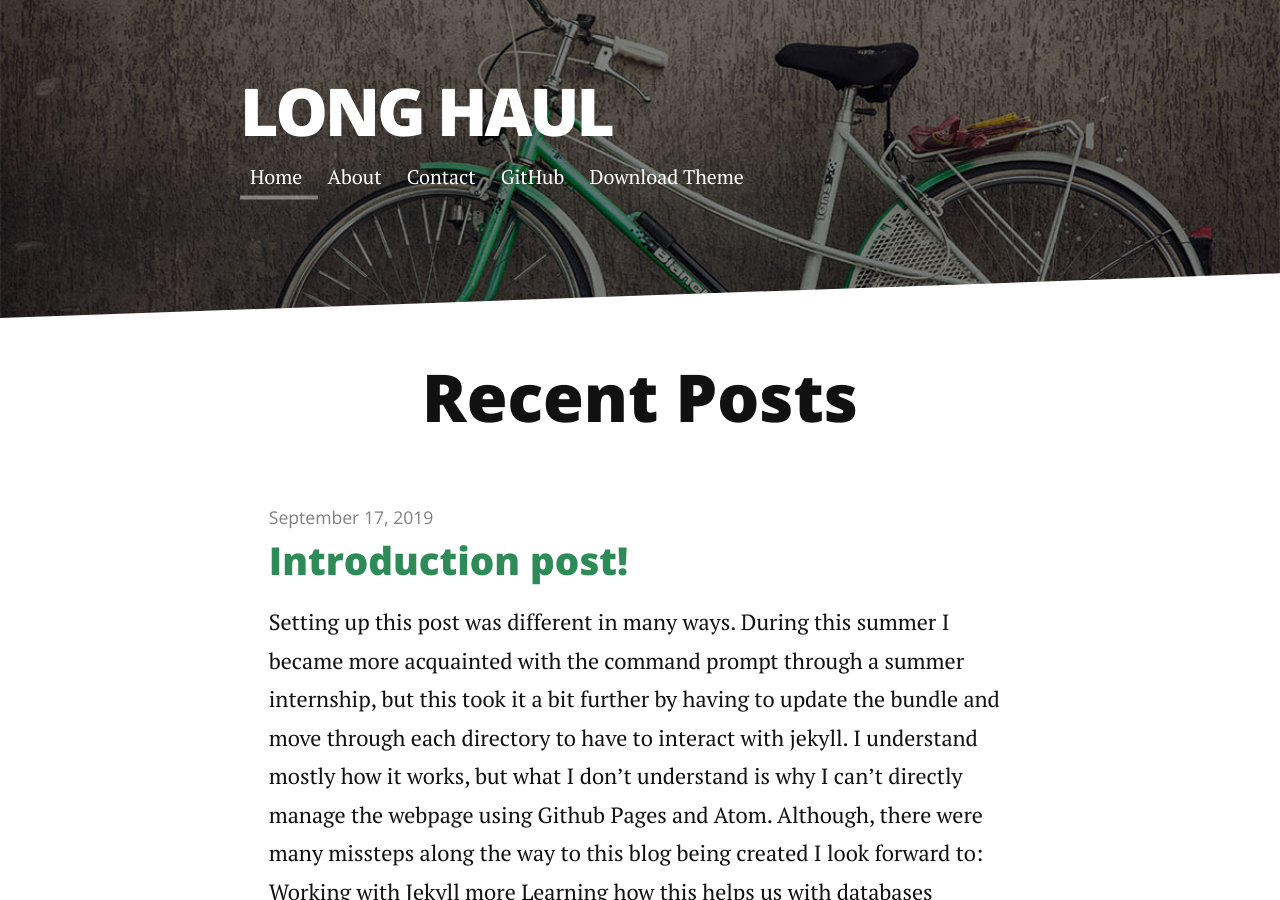
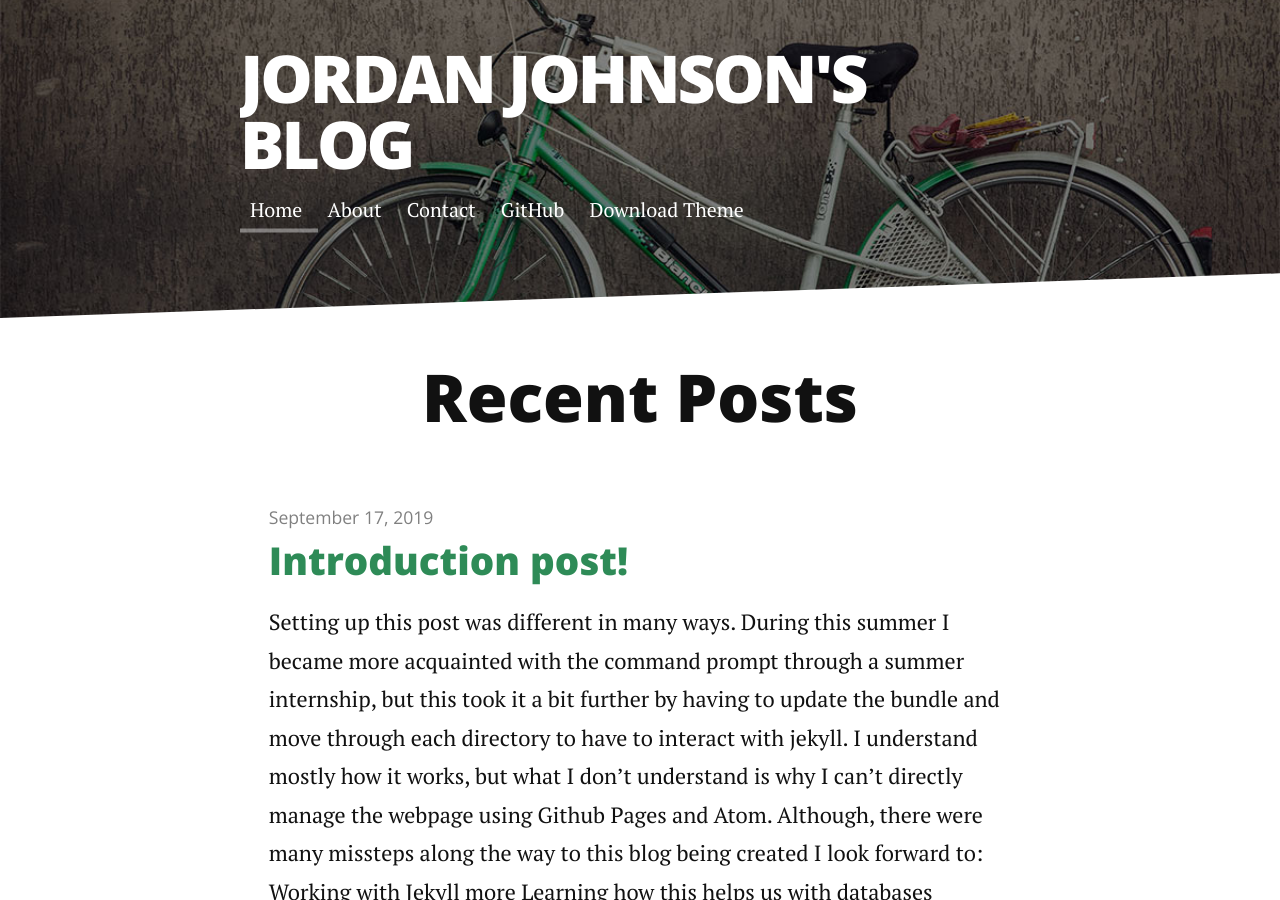
Before and after one commit to johnsonjw/csci340blog, a Jekyll site: the page built from index.html, in a window 1280 px wide and 900 px high. Built offline with Jekyll 4.4.1, drawn with Linux system fonts in a browser that asks for light colours; nearby versions of some CDN libraries; the list of posts is cut into pages by our own code.

Commit message:
Config changes

```diff
--- a/_config.yml
+++ b/_config.yml
@@ -1,8 +1,8 @@
-title: Long Haul
-description: Long Form Jekyll theme built with SASS / COMPASS / SUSY
+title: Jordan Johnson's blog
+description: A blog for csci 340
 
-url: http://brianmaierjr.github.com/long-haul
-baseurl: ""
+url: ""
+baseurl: "/csci340blog"
 paginate_path: "blog/page:num/"
 permalink: blog/:title/
 
```
